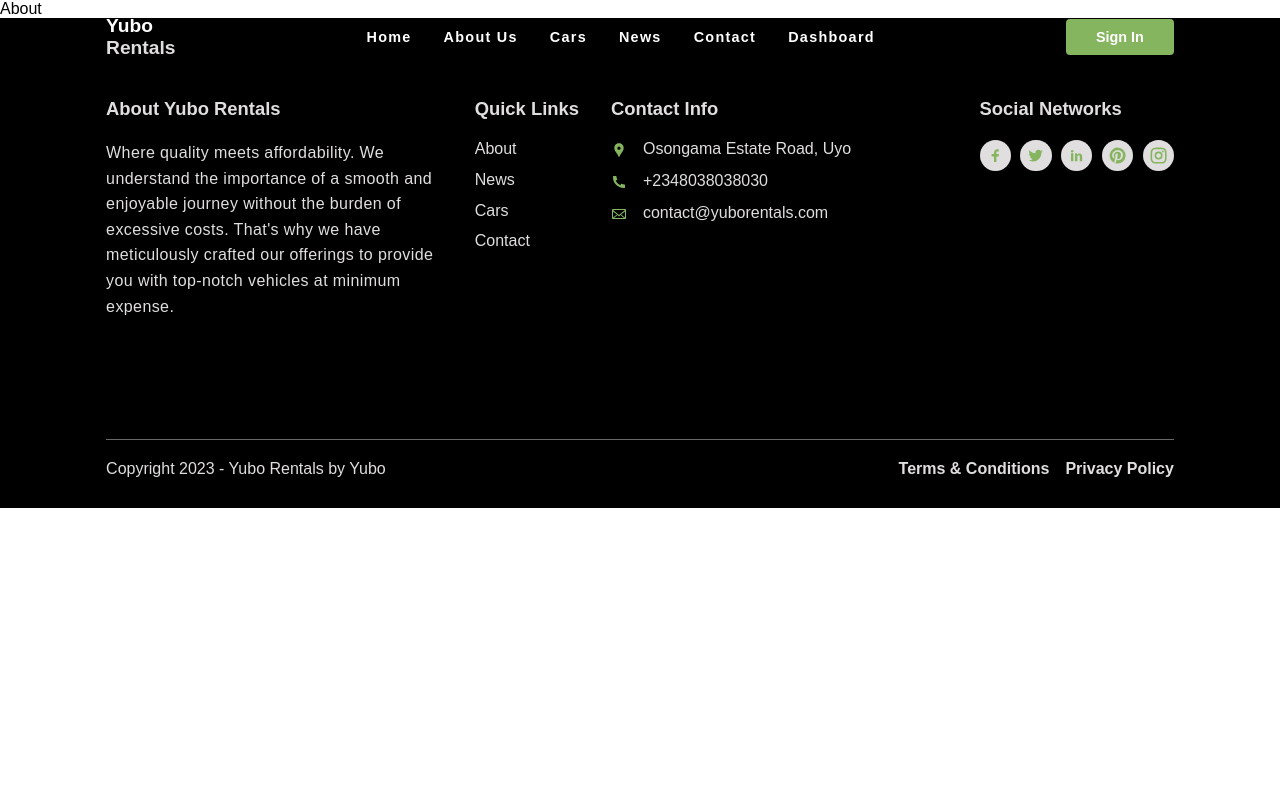
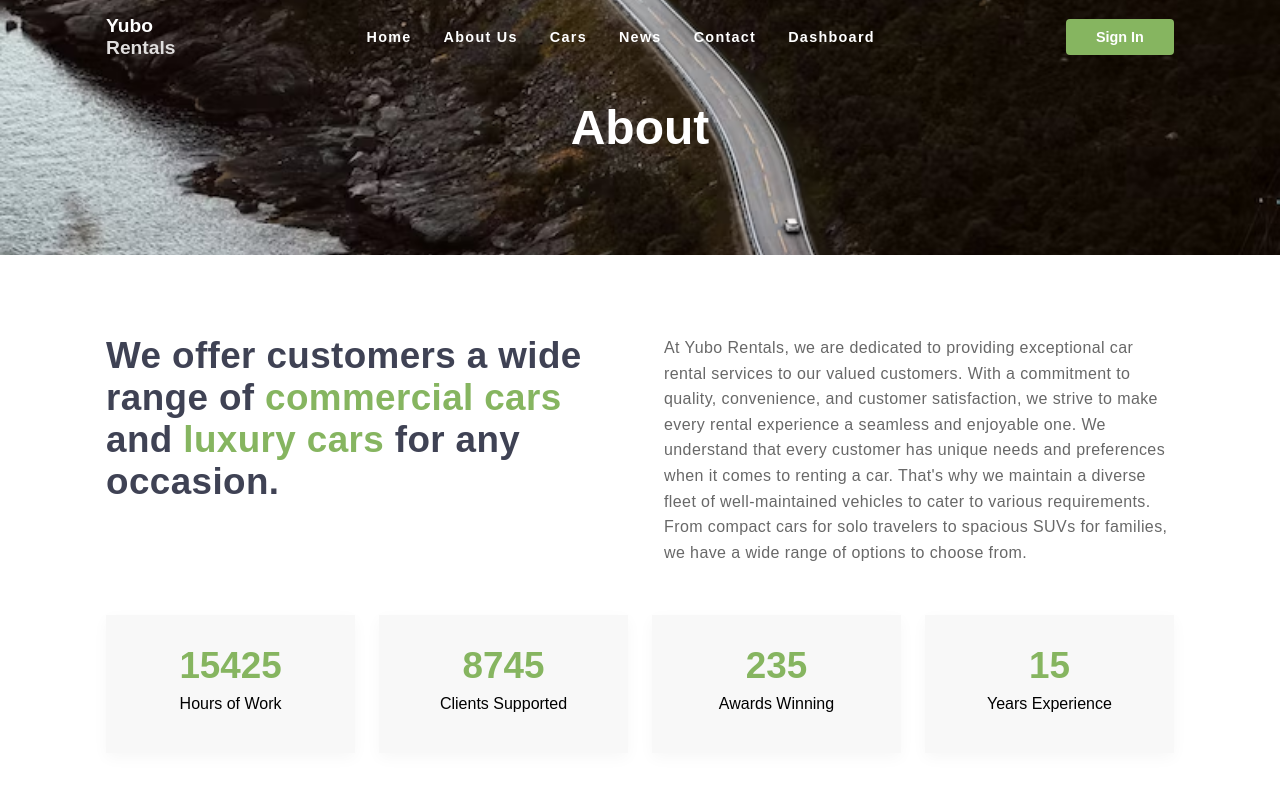
Before and after one commit to Ubongg/car-rental, a Next.js app: page /about in a window 1280 px wide. Shown: the top 800 px of the page. Built offline with nearby package versions, Linux system fonts and the light colour scheme.

Commit message:
started about page

```diff
--- a/package.json
+++ b/package.json
@@ -9,6 +9,7 @@
     "lint": "next lint"
   },
   "dependencies": {
+    "@react-spring/web": "^9.7.3",
     "bcryptjs": "^2.4.3",
     "eslint": "8.43.0",
     "eslint-config-next": "13.4.7",
@@ -19,6 +20,7 @@
     "react": "18.2.0",
     "react-dom": "18.2.0",
     "react-icons": "^4.10.1",
+    "react-scroll-trigger": "^0.6.14",
     "styled-components": "^6.0.3",
     "swr": "^2.2.0"
   }
--- a/src/app/about/page.jsx
+++ b/src/app/about/page.jsx
@@ -1,8 +1,73 @@
-import React from "react";
+"use client";
+
+import React, { useState } from "react";
 import styles from "./page.module.css";
+import Background from "@/components/background/background";
+import { useSpring, animated } from "@react-spring/web";
+import ScrollTrigger from "react-scroll-trigger";
+
+function Number({ n }) {
+  const { number } = useSpring({
+    from: { number: 0 },
+    number: n,
+    delay: 200,
+    config: { mass: 1, tension: 20, friction: 10 },
+  });
+  return <animated.div>{number.to((n) => n.toFixed(0))}</animated.div>;
+}
 
 const About = () => {
-  return <div>About</div>;
+  const [counterOn, setCounterOn] = useState(false);
+
+  return (
+    <div className={styles.about}>
+      <Background header="About" />
+      <div className={styles.aboutWrap}>
+        <div className={styles.aboutSec1}>
+          <h2>
+            We offer customers a wide range of{" "}
+            <span style={{ color: "var(--primaryColor)" }}>
+              commercial cars
+            </span>{" "}
+            and{" "}
+            <span style={{ color: "var(--primaryColor)" }}>luxury cars</span>{" "}
+            for any occasion.
+          </h2>
+          <p>
+            At Yubo Rentals, we are dedicated to providing exceptional car
+            rental services to our valued customers. With a commitment to
+            quality, convenience, and customer satisfaction, we strive to make
+            every rental experience a seamless and enjoyable one. We understand
+            that every customer has unique needs and preferences when it comes
+            to renting a car. That's why we maintain a diverse fleet of
+            well-maintained vehicles to cater to various requirements. From
+            compact cars for solo travelers to spacious SUVs for families, we
+            have a wide range of options to choose from.
+          </p>
+        </div>
+        <ScrollTrigger onEnter={() => setCounterOn(true)}>
+          <div className={styles.scrollCount}>
+            <div className={styles.count}>
+              <h2>{counterOn && <Number n={15425} />}</h2>
+              <p>Hours of Work</p>
+            </div>
+            <div className={styles.count}>
+              <h2>{counterOn && <Number n={8745} />}</h2>
+              <p>Clients Supported</p>
+            </div>
+            <div className={styles.count}>
+              <h2>{counterOn && <Number n={235} />}</h2>
+              <p>Awards Winning</p>
+            </div>
+            <div className={styles.count}>
+              <h2>{counterOn && <Number n={15} />}</h2>
+              <p>Years Experience</p>
+            </div>
+          </div>
+        </ScrollTrigger>
+      </div>
+    </div>
+  );
 };
 
 export default About;
--- a/src/app/about/page.module.css
+++ b/src/app/about/page.module.css
@@ -0,0 +1,82 @@
+.about {
+  display: flex;
+  align-items: center;
+  justify-content: center;
+  flex-direction: column;
+  color: black;
+  padding: 0 var(--smallPadding);
+}
+.aboutWrap {
+  max-width: 480px;
+  width: 100%;
+  padding: 80px 0;
+}
+.aboutSec1 {
+  display: flex;
+  align-items: center;
+  justify-content: center;
+  flex-direction: column;
+  gap: 3rem;
+}
+.aboutSec1 h2 {
+  font-size: 2.3rem;
+  letter-spacing: var(--small-spacing);
+  color: var(--blackGrey);
+}
+.aboutSec1 p {
+  color: var(--mainGrey);
+  letter-spacing: var(--small-spacing);
+  line-height: var(--line-height);
+}
+.scrollCount {
+  margin: 50px 0;
+  display: flex;
+  flex-direction: column;
+  gap: 1.5rem;
+}
+.scrollCount .count {
+  display: flex;
+  align-items: center;
+  flex-direction: column;
+  gap: 0.5rem;
+  padding: 30px 0 40px;
+  background: var(--backgroundGrey);
+  box-shadow: 0 5px 15px rgb(247, 247, 247);
+}
+.scrollCount .count h2 {
+  color: var(--primaryColor);
+  font-size: 2.3rem;
+}
+
+@media screen and (min-width: 576px) {
+  .scrollCount {
+    display: grid;
+    grid-template-columns: 1fr 1fr;
+  }
+}
+@media screen and (min-width: 768px) {
+  .aboutWrap {
+    max-width: 650px;
+  }
+}
+@media screen and (min-width: 1024px) {
+  .aboutWrap {
+    width: var(--width);
+    margin-inline: var(--margin-inline);
+    max-width: 100%;
+  }
+  .aboutSec1 {
+    flex-direction: row;
+    align-items: flex-start;
+  }
+  .aboutSec1 h2 {
+    flex: 1;
+  }
+  .aboutSec1 p {
+    flex: 1;
+  }
+  .scrollCount {
+    display: grid;
+    grid-template-columns: 1fr 1fr 1fr 1fr;
+  }
+}
--- a/src/app/globals.css
+++ b/src/app/globals.css
@@ -18,6 +18,7 @@
   --width: min(120ch, 100% - 4rem);
   --margin-inline: auto;
   --backgroundGrey: rgb(248, 248, 248);
+  --blackGrey: #3f4254;
 }
 html,
 body {
```
Also changed, not shown: src/app/cars/page.module.css (deleted), 1 other file (tests, documents, lock files or other folders).
